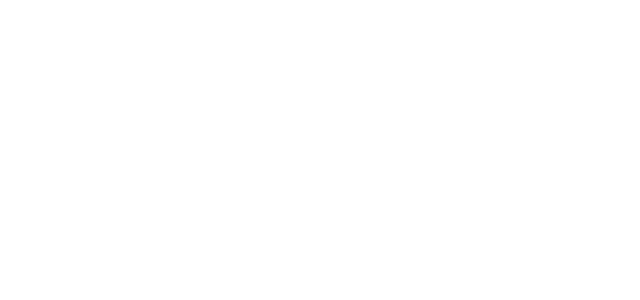
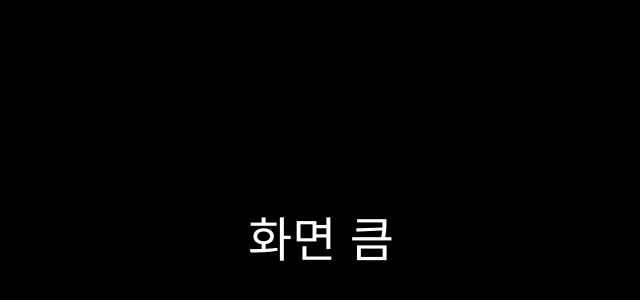
Before and after one commit to sqaurelu/summer-study, a React (Create React App) app in the folder 4주차/FE/sqaurelu/: page / in a window 1280 px wide. Shown: the part 160-460 px from the top of the page, without its empty margins (319-959 px from the left). Built offline with nearby package versions, Linux system fonts and the light colour scheme.

Commit message:
반응형 & 레이아웃 추가

```diff
--- a/4주차/FE/sqaurelu/public/index.html
+++ b/4주차/FE/sqaurelu/public/index.html
@@ -1,5 +1,5 @@
 <!DOCTYPE html>
-<html lang="en">
+<html lang="ko">
   <head>
     <meta charset="utf-8" />
     <link rel="icon" href="%PUBLIC_URL%/favicon.ico" />
@@ -24,7 +24,7 @@
       work correctly both with client-side routing and a non-root public URL.
       Learn how to configure a non-root public URL by running `npm run build`.
     -->
-    <title>React App</title>
+    <title>Dev-Immersion week4</title>
   </head>
   <body>
     <noscript>You need to enable JavaScript to run this app.</noscript>
--- a/4주차/FE/sqaurelu/src/App.js
+++ b/4주차/FE/sqaurelu/src/App.js
@@ -1,11 +1,13 @@
 import './App.css';
+import Layout from './styles/Layout';
+import GlobalStyles from './styles/GlobalStyles';
 
 function App() {
-  return (
-    <div>
-
-    </div>
-  );
+	return (
+		<Layout>
+			<GlobalStyles />
+		</Layout>
+	);
 }
 
 export default App;
--- /dev/null
+++ b/4주차/FE/sqaurelu/src/styles/GlobalStyles.js
@@ -0,0 +1,50 @@
+import { createGlobalStyle } from "styled-components";
+import reset from "styled-reset";
+
+const GlobalStyles = createGlobalStyle`
+    ${reset}
+    *{
+        box-sizing:border-box;
+    }
+    body{
+        font-size:14px;
+        color: #212529;
+        background-color: #f8f9fa;
+        /* background-color:rgba(20,20,20,0.5); */
+        font-family: -apple-system,system-ui,BlinkMacSystemFont,"Segoe UI",Roboto,"Helvetica Neue",Arial,sans-serif;
+    }
+    a{
+        text-decoration:none;
+        color:inherit;
+        cursor: pointer;
+    }
+    ol, ul, li {
+        list-style: none;
+    }
+    img {
+        display: block;
+        width: 100%;
+        height: 100%;
+    }
+    input, button {
+        background-color: transparent;
+        color: inherit;
+    }
+    h1, h2, h3, h4, h5, h6 {
+        font-family:'Maven Pro', sans-serif;
+    }
+    form {
+        margin: 0;
+        padding: 0;
+        border: 0;
+        font-size: 100%;
+        font: inherit;
+        vertical-align: baseline;
+    }
+    textarea {
+        font-family: inherit;
+        font-size: inherit;
+    }
+`;
+
+export default GlobalStyles;
--- /dev/null
+++ b/4주차/FE/sqaurelu/src/styles/Layout.js
@@ -0,0 +1,37 @@
+import React from 'react';
+import styled from 'styled-components';
+
+const Wrapper = styled.div`
+    width: 100%;
+    height: 100%;
+`;
+
+const Mobile = styled.div`
+    display: none;
+
+	@media only screen and (min-width: 768px) {
+        position: absolute;
+        top: 0;
+        left: 0;
+        width: 100%;
+        height: 100%;
+        background-color: black;
+        color: white;
+        font-size: 3rem;
+
+        display: flex;
+        align-items: center;
+        justify-content: center;
+	}
+`;
+
+function Layout({ children }) {
+    return (
+        <Wrapper>
+            <Mobile>화면 큼</Mobile>
+            {children}
+        </Wrapper>
+    );
+}
+
+export default Layout;
```
